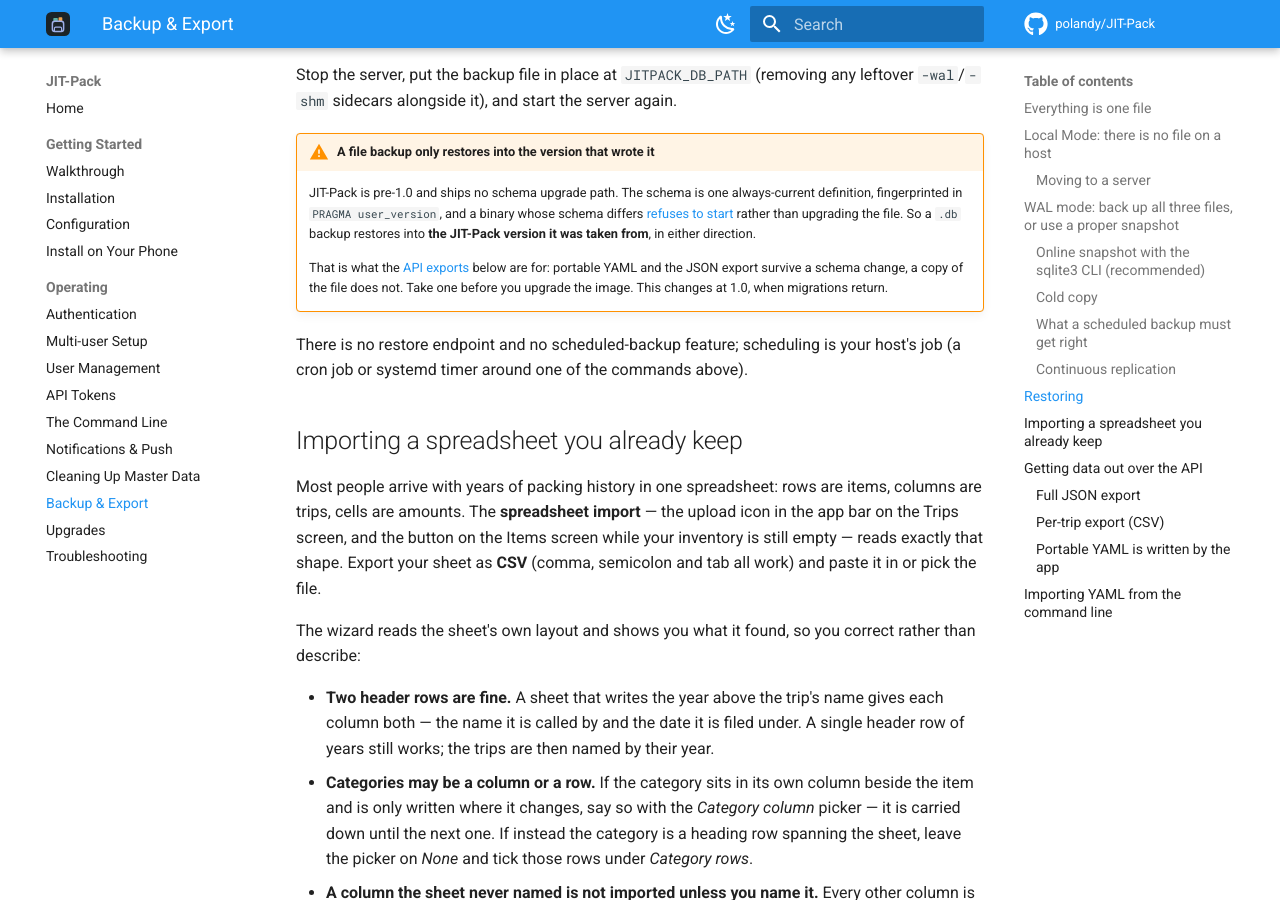
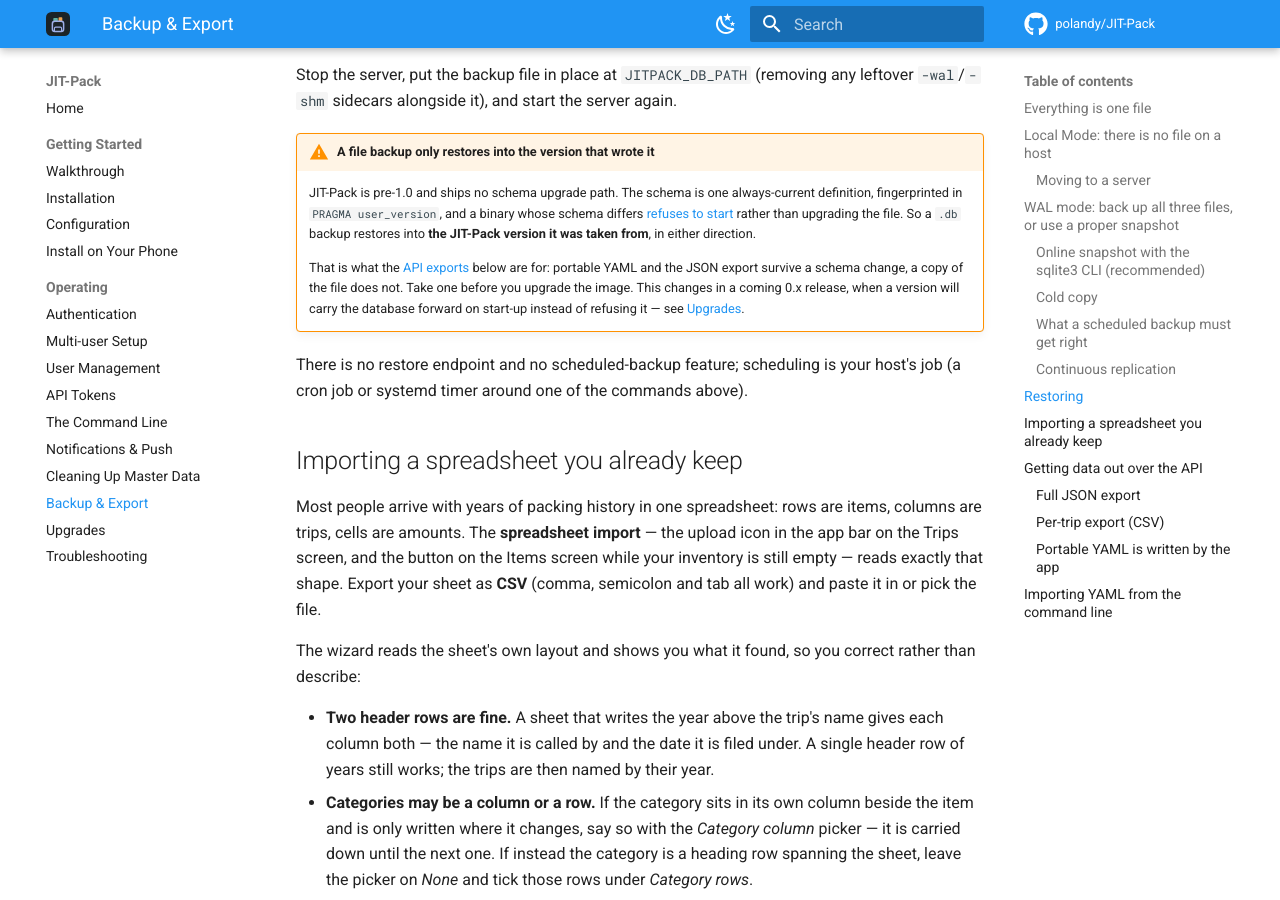
Before and after one commit to polandy/JIT-Pack, an MkDocs documentation site: the page built from docs/backup.md, in a window 1280 px wide and 900 px high, scrolled down 4273 px. Built offline with MkDocs 1.6.1 and Material for MkDocs 9.7.7, drawn with Linux system fonts in a browser that asks for light colours; comment, search, counter and statistics services are not loaded.

```diff
--- a/docs/backup.md
+++ b/docs/backup.md
@@ -198,7 +198,8 @@ Stop the server, put the backup file in place at `JITPACK_DB_PATH` (removing any
 
     That is what the [API exports](#getting-data-out-over-the-api) below are for: portable
     YAML and the JSON export survive a schema change, a copy of the file does not. Take one
-    before you upgrade the image. This changes at 1.0, when migrations return.
+    before you upgrade the image. This changes in a coming 0.x release, when a version will
+    carry the database forward on start-up instead of refusing it — see [Upgrades](upgrades.md).
 
 There is no restore endpoint and no scheduled-backup feature; scheduling is your host's
 job (a cron job or systemd timer around one of the commands above).
```
Also changed, not shown: dev-docs/adr/ADR-018_No_DDL_Migrations_In_Development.md (+5 -4 lines), dev-docs/adr/ADR-067_The_Store_Gets_A_Migration_Path_Inside_0x.md (+1 -1 lines), docs/troubleshooting.md (+2 -1 lines).
